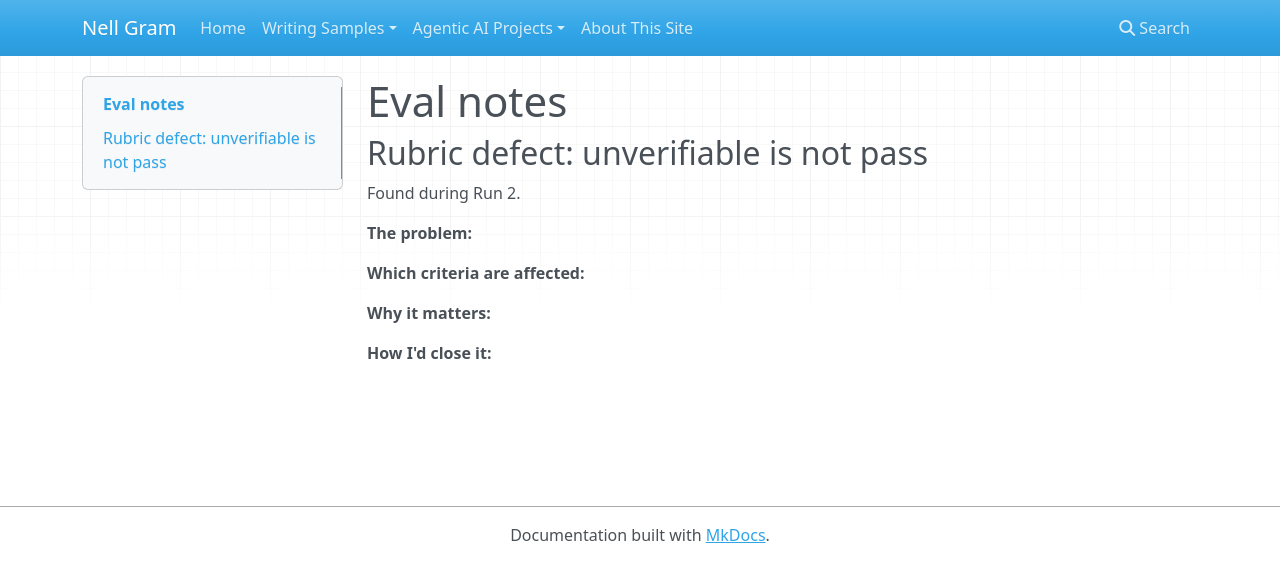
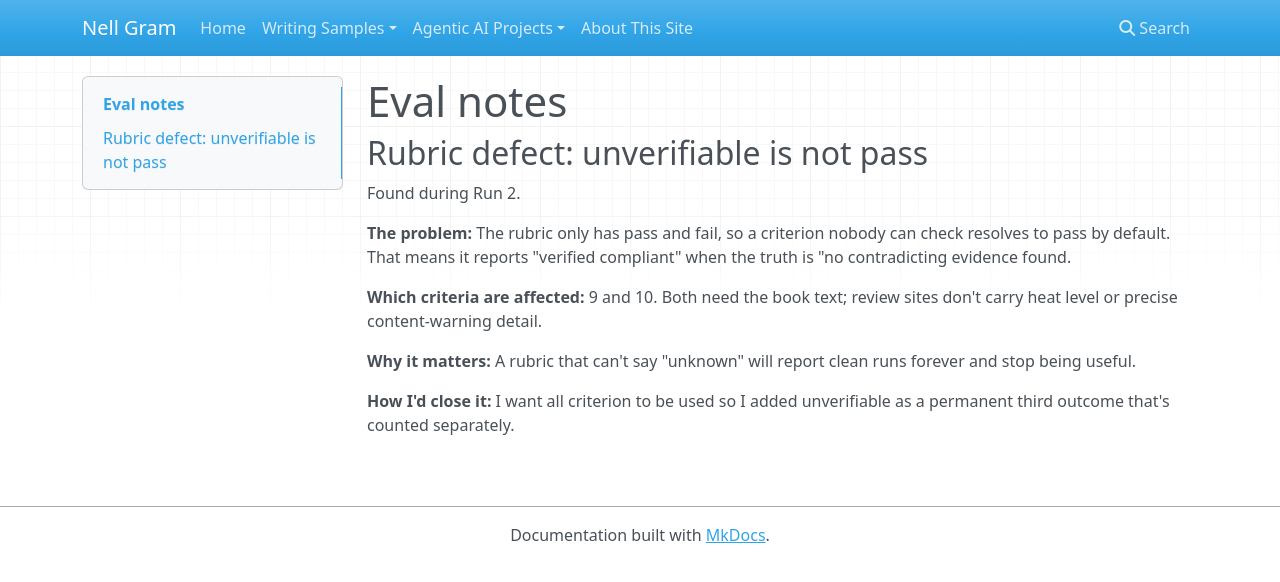
Before and after one commit to nellcgram/nellcgram.github.io, an MkDocs documentation site: the page built from docs/agentic-projects/evals/eval-notes.md, in a window 1280 px wide. Shown: the top 582 px of the page. Built offline with MkDocs 1.6.1, drawn with Linux system fonts in a browser that asks for light colours; nearby versions of some CDN libraries.

Commit message:
Added eval notes

```diff
--- a/docs/agentic-projects/evals/eval-notes.md
+++ b/docs/agentic-projects/evals/eval-notes.md
@@ -4,10 +4,10 @@
 
 Found during Run 2.
 
-**The problem:**
+**The problem:** The rubric only has pass and fail, so a criterion nobody can check resolves to pass by default. That means it reports "verified compliant" when the truth is "no contradicting evidence found.
 
-**Which criteria are affected:**
+**Which criteria are affected:** 9 and 10. Both need the book text; review sites don't carry heat level or precise content-warning detail.
 
-**Why it matters:**
+**Why it matters:** A rubric that can't say "unknown" will report clean runs forever and stop being useful.
 
-**How I'd close it:**
+**How I'd close it:** I want all criterion to be used so I added unverifiable as a permanent third outcome that's counted separately.
```
